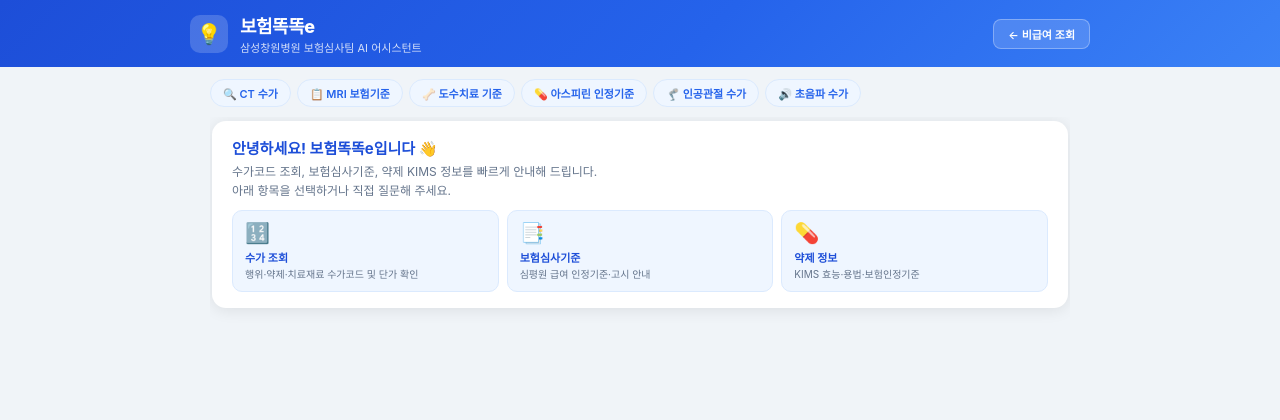
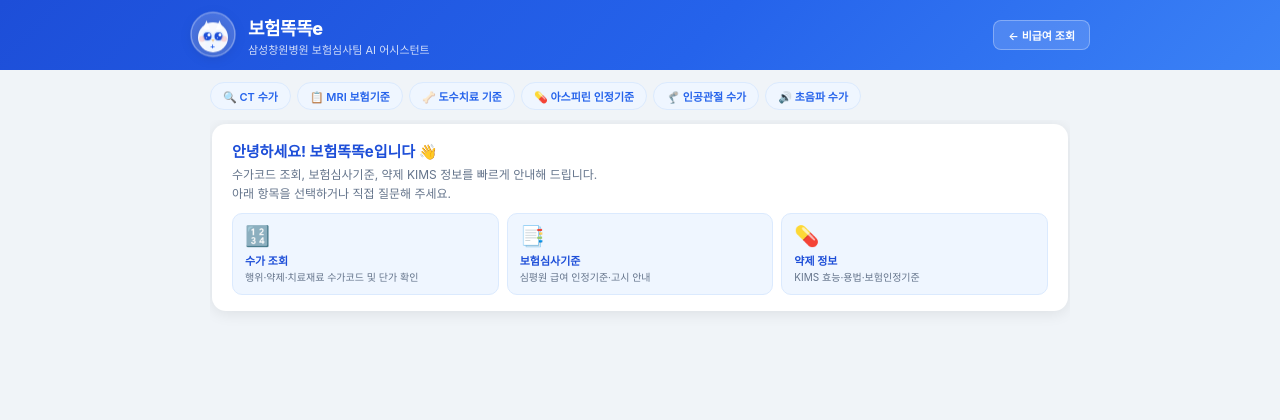
Before and after one commit to gamza1671-ops/youn, a Flask app: page /suga in a window 1280 px wide. Shown: the top 420 px of the page. Run offline with Flask 3, Linux system fonts and the light colour scheme; the visitor is signed in with stand-in values (Sample User, id 1).

Commit message:
feat: 헤더에 귀여운 부엉이 캐릭터 추가 (보험똑똑e)
- SVG 인라인 부엉이 캐릭터: 큰 눈 + 귀(뿔) + 볼터치 + 의료 + 기호
- 눈 깜빡임 애니메이션 (5초 주기)
- 상하 살짝 움직이는 bob 애니메이션 (3초 주기)

Co-Authored-By: Claude Sonnet 4.6 <noreply@anthropic.com>

```diff
--- a/templates/suga.html
+++ b/templates/suga.html
@@ -22,8 +22,14 @@ body{font-family:'Apple SD Gothic Neo',-apple-system,BlinkMacSystemFont,'Segoe U
 header{background:linear-gradient(135deg,#1d4ed8 0%,#2563eb 55%,#3b82f6 100%);
        color:#fff;padding:12px 20px;flex-shrink:0}
 .hdr{max-width:900px;margin:0 auto;display:flex;align-items:center;gap:12px}
-.hdr-logo{width:38px;height:38px;background:rgba(255,255,255,.18);border-radius:10px;
-           display:flex;align-items:center;justify-content:center;font-size:20px;flex-shrink:0}
+.hdr-logo{width:46px;height:46px;border-radius:14px;display:flex;align-items:center;
+           justify-content:center;flex-shrink:0;overflow:visible}
+.owl-eye{transform-box:fill-box;transform-origin:center;
+         animation:owlBlink 5s ease-in-out infinite}
+.owl-eye-r{animation-delay:.05s}
+@keyframes owlBlink{0%,88%,100%{transform:scaleY(1)}91%{transform:scaleY(.05)}94%{transform:scaleY(1)}}
+.hdr-logo svg{filter:drop-shadow(0 2px 6px rgba(0,0,0,.18));animation:owlBob 3s ease-in-out infinite}
+@keyframes owlBob{0%,100%{transform:translateY(0)}50%{transform:translateY(-2px)}}
 .hdr-text h1{font-size:18px;font-weight:800;letter-spacing:-.5px}
 .hdr-text p{font-size:11px;opacity:.8;margin-top:1px}
 .hdr-back{margin-left:auto;padding:6px 14px;background:rgba(255,255,255,.15);
@@ -149,7 +155,40 @@ main{flex:1;min-height:0;display:flex;flex-direction:column;
 
 <header>
   <div class="hdr">
-    <div class="hdr-logo">💡</div>
+    <div class="hdr-logo">
+      <svg width="46" height="46" viewBox="0 0 46 46" xmlns="http://www.w3.org/2000/svg">
+        <!-- 배경 원 -->
+        <circle cx="23" cy="23" r="22" fill="rgba(255,255,255,0.18)" stroke="rgba(255,255,255,0.35)" stroke-width="1.5"/>
+        <!-- 귀 (뿔) -->
+        <polygon points="13,18 16.5,9 20,18" fill="white" opacity="0.92"/>
+        <polygon points="26,18 29.5,9 33,18" fill="white" opacity="0.92"/>
+        <!-- 귀 안쪽 -->
+        <polygon points="14.5,17 16.5,11.5 18.5,17" fill="#bfdbfe" opacity="0.7"/>
+        <polygon points="27.5,17 29.5,11.5 31.5,17" fill="#bfdbfe" opacity="0.7"/>
+        <!-- 얼굴 -->
+        <circle cx="23" cy="26" r="15" fill="white" opacity="0.96"/>
+        <!-- 눈 테두리 -->
+        <circle cx="17.5" cy="25" r="5.5" fill="#dbeafe"/>
+        <circle cx="28.5" cy="25" r="5.5" fill="#dbeafe"/>
+        <!-- 눈 (파란색) -->
+        <circle class="owl-eye"   cx="17.5" cy="25" r="4" fill="#1d4ed8"/>
+        <circle class="owl-eye owl-eye-r" cx="28.5" cy="25" r="4" fill="#1d4ed8"/>
+        <!-- 눈동자 하이라이트 -->
+        <circle cx="19" cy="23.5" r="1.5" fill="white"/>
+        <circle cx="30" cy="23.5" r="1.5" fill="white"/>
+        <circle cx="16.5" cy="26.5" r="0.7" fill="rgba(255,255,255,0.6)"/>
+        <circle cx="27.5" cy="26.5" r="0.7" fill="rgba(255,255,255,0.6)"/>
+        <!-- 부리 -->
+        <path d="M21.5,28.5 L23,31 L24.5,28.5 Z" fill="#f59e0b"/>
+        <!-- 볼 터치 -->
+        <circle cx="12" cy="27.5" r="3" fill="#fca5a5" opacity="0.4"/>
+        <circle cx="34" cy="27.5" r="3" fill="#fca5a5" opacity="0.4"/>
+        <!-- 배 -->
+        <ellipse cx="23" cy="34.5" rx="7.5" ry="5.5" fill="#eff6ff" opacity="0.75"/>
+        <!-- 의료 + 기호 -->
+        <text x="20.3" y="37.5" font-size="8" fill="#2563eb" font-weight="900" font-family="Arial,sans-serif">+</text>
+      </svg>
+    </div>
     <div class="hdr-text">
       <h1>보험똑똑e</h1>
       <p>삼성창원병원 보험심사팀 AI 어시스턴트</p>
```
